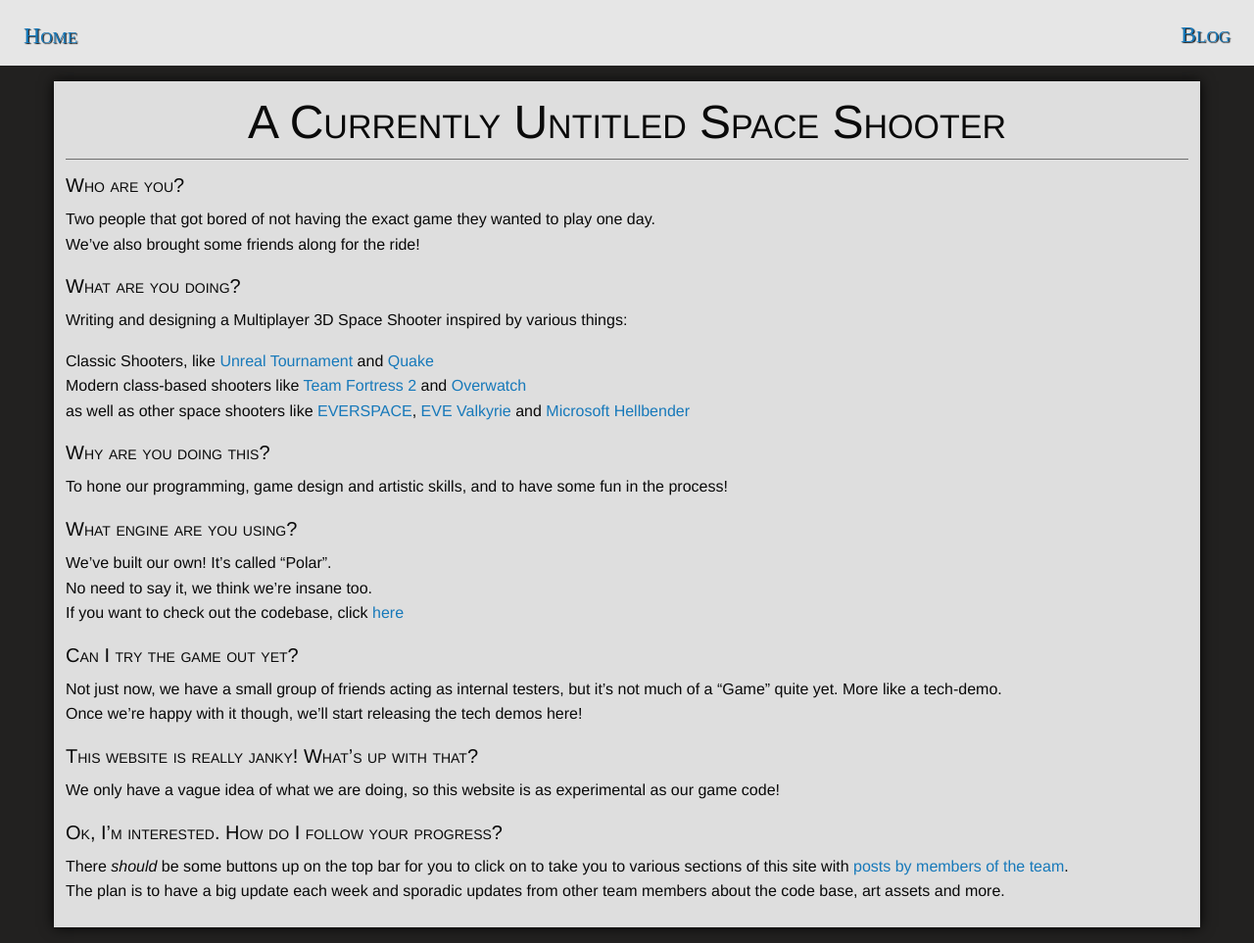
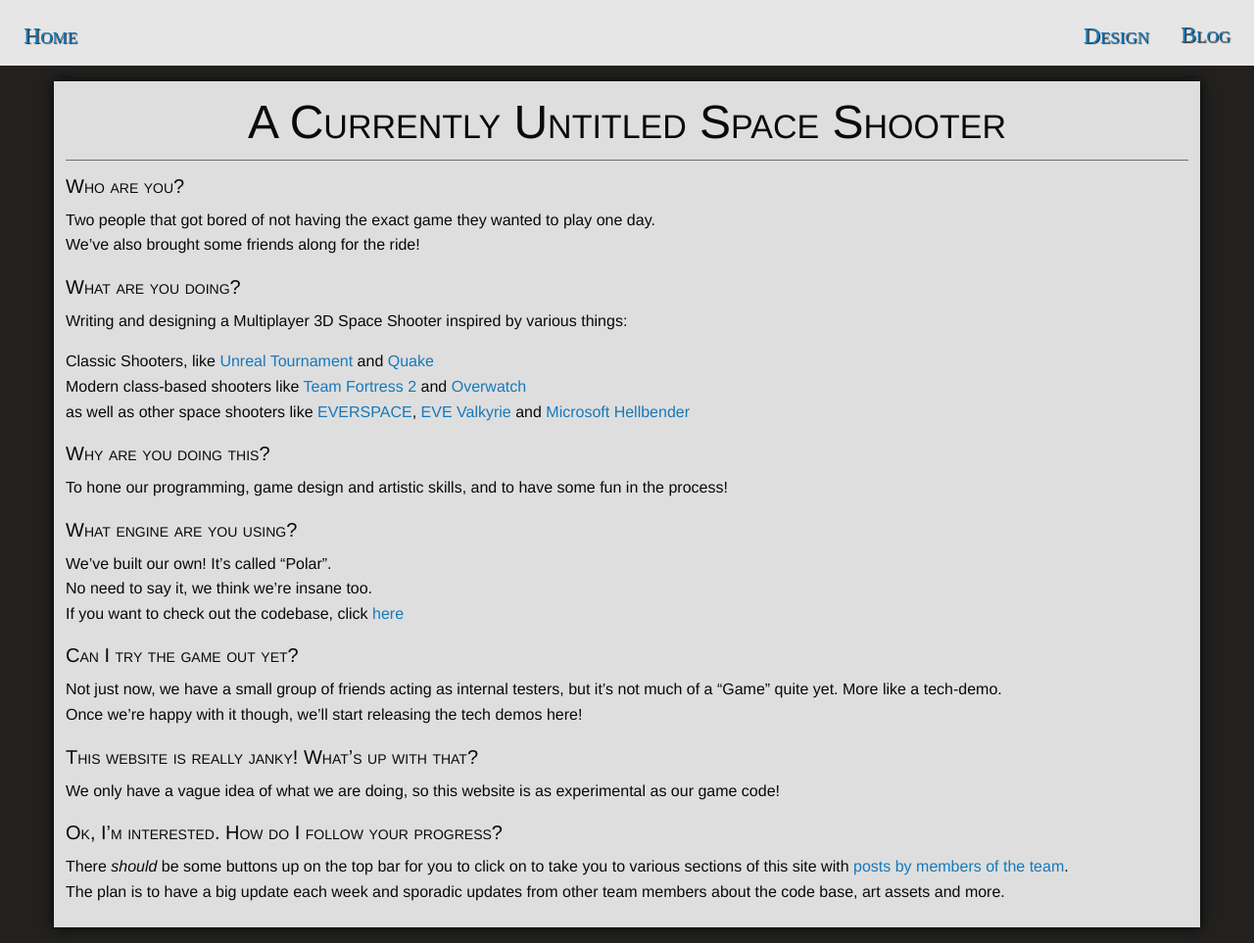
Before and after one commit to ori-sky/polar-space, a Jekyll site: the page built from index.md, in a window 1280 px wide. Shown: the whole page at 98% size. Built offline with Jekyll 4.4.1, drawn with Linux system fonts in a browser that asks for light colours; nearby versions of some CDN libraries; some web fonts are replaced; our own code applies the rules of GitHub Pages for plain Markdown files; library files that are not in the unit come from our copies.

Commit message:
Experimenting with header.html
Trying to add link to the Design Doc in the header.

```diff
--- a/_includes/header.html
+++ b/_includes/header.html
@@ -8,7 +8,7 @@
 					</div>
 					<div class="top-bar-right">
 						<ul class="dropdown menu" data-dropdown-menu>
-							<li><a href="/polar-space/blog">Blog</a></li>
+							<li><a href="/polar-space/designs">Design</a></li> <li><a href="/polar-space/blog">Blog</a></li>
 						</ul>
 					</div>
 				</div>
```
